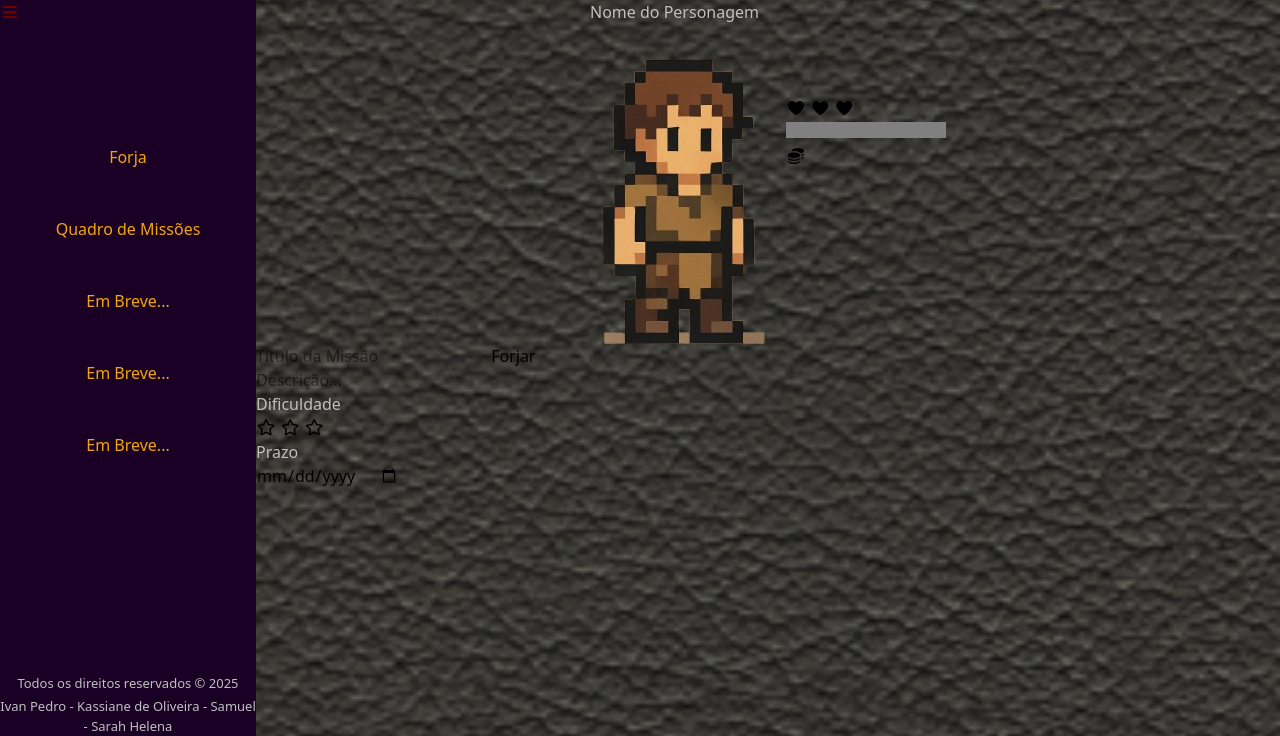
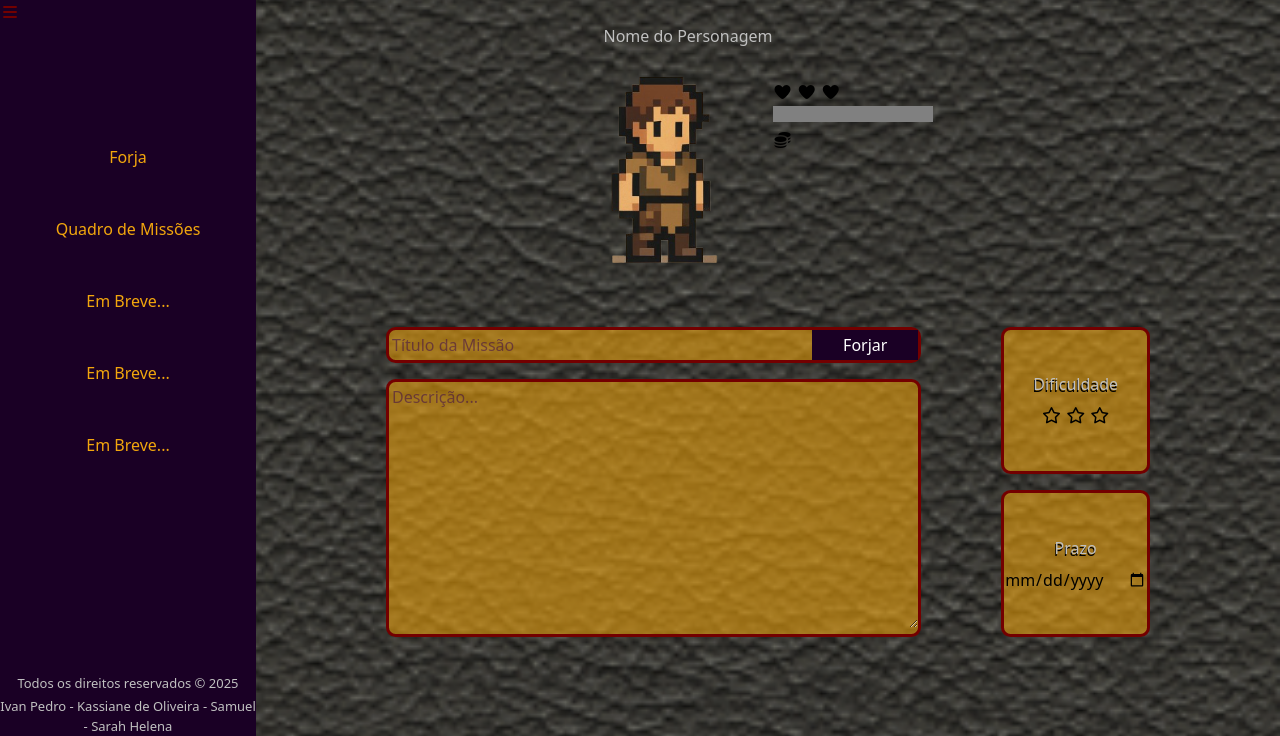
Before and after one commit to IvanPSG-BR/Tasksmith-TCC, a PHP site: template src/Views/game/task-forge.php in a window 1280 px wide. Shown: the part 64-800 px from the top of the page. Run offline with PHP 8.4, Linux system fonts and the light colour scheme; the template is opened without the code that fills it, so the values that code supplies are empty; style sheets or scripts are compiled from the project's sources; some libraries are stand-ins or nearby versions.

Commit message:
Implementação do formulário de criação de tarefas
- Adição do formulário de criação de tarefas na página `task-forge`.
- Implementação da lógica no `GameController` para salvar os dados da nova tarefa.
- Desenvolvimento do script para seleção de dificuldade com feedback visual.
- Estilização do novo formulário para se adequar à identidade visual.
- Alteração do redirecionamento para a própria página `task-forge` após a criação.

```diff
--- a/src/Controllers/GameController.php
+++ b/src/Controllers/GameController.php
@@ -128,7 +128,7 @@ class GameController {
             $taskModel = new Task();
             $taskModel->create($task_data);
 
-            header("Location: /game/task-board");
+            header("Location: /game/task-forge");
             exit;
         } catch (Exception $e) {
             header("HTTP/1.1 500 Internal Server Error");
--- a/src/Views/game/task-forge.php
+++ b/src/Views/game/task-forge.php
@@ -81,29 +81,60 @@
             <div>
                 <form action="/game/task-forge" method="post">
                     <div>
-                        <div>
-                            <input type="text" name="" id="" placeholder="Título da Missão">
+                        <div class="main-data task-name">
+                            <input type="text" name="task_name" id="task_name" placeholder="Título da Missão" required>
                             <button type="submit">Forjar</button>
                         </div>
-                        <div>
-                            <input type="text" name="" id="" placeholder="Descrição...">
+                        <div class="main-data task-description">
+                            <textarea type="text" name="task_description" id="task_description" placeholder="Descrição..." cols=55 rows=10></textarea>
                         </div>
                     </div>
                     <div>
-                        <div>
+                        <div class="secondary-data task-difficulty">
+                            <script>
+                                function setTaskDifficulty(difficulty) {
+                                    document.getElementById('task_difficulty').value = difficulty;
+                                    switch (difficulty) {
+                                        case 1:
+                                            document.getElementById('easy').classList.add('text-red-900');
+                                            document.getElementById('medium').classList.remove('text-red-900');
+                                            document.getElementById('hard').classList.remove('text-red-900');
+                                            break;
+                                        case 2:
+                                            document.getElementById('easy').classList.add('text-red-900');
+                                            document.getElementById('medium').classList.add('text-red-900');
+                                            document.getElementById('hard').classList.remove('text-red-900');
+                                            break;
+                                        case 3:
+                                            document.getElementById('easy').classList.add('text-red-900');
+                                            document.getElementById('medium').classList.add('text-red-900');
+                                            document.getElementById('hard').classList.add('text-red-900');
+                                            break;
+
+                                        default:
+                                            break;
+                                    }
+                                }
+                            </script>
+
                             <h3>Dificuldade</h3>
-                            <div>
-                                <input type="hidden" name="selected_difficulty" id="selected_difficulty">
-                                <button onclick="difficulty = 1">
-                                    <i class="fa-regular fa-star"></i>
+                            <div id="difficulty_btns">
+                                <input type="hidden" name="task_difficulty" id="task_difficulty" required>
+
+                                <button type="button" onclick="setTaskDifficulty(1)">
+                                    <i class="fa-regular fa-star" id="easy"></i>
                                 </button>
-                                <button onclick="difficulty = 2"><i class="fa-regular fa-star"></i></button>
-                                <button onclick="difficulty = 3"><i class="fa-regular fa-star"></i></button>
+                                <button type="button" onclick="setTaskDifficulty(2)">
+                                    <i class="fa-regular fa-star" id="medium"></i>
+                                </button>
+                                <button type="button" onclick="setTaskDifficulty(3)">
+                                    <i class="fa-regular fa-star" id="hard"></i>
+                                </button>
                             </div>
                         </div>
-                        <div>
+                        <div class="secondary-data timeout">
                             <h3>Prazo</h3>
-                            <input type="date" name="" id="">
+                            <input type="date" name="task_timeout" id="task_timeout" required>
                         </div>
                     </div>
                 </form>
--- a/src/assets/css/pages/control-panel.css
+++ b/src/assets/css/pages/control-panel.css
@@ -124,10 +124,12 @@ aside > div{
     width: 80vw;
     display: flex;
     flex-direction: column;
+    gap: 4rem;
 }
 
 #container > div{
     display: flex;
+    width: 100%;
 }
 
 #info{
@@ -137,7 +139,12 @@ aside > div{
 .character{
     display: flex;
     flex-direction: column;
+    padding-top: 1.5rem;
     gap: 1rem;
+}
+
+.character > img{
+    width: 8rem;
 }
 
 .stats{
@@ -145,5 +152,63 @@ aside > div{
     display: flex;
     flex-direction: column;
     justify-content: start;
-    padding-top: 6rem;
+    padding-top: 5rem;
 }
+
+form{
+    width: 100%;
+    height: 100%;
+    display: flex;
+    justify-content: center;
+    gap: 5rem;
+}
+
+#task-forge form > div{
+    display: flex;
+    flex-direction: column;
+    gap: 1rem;
+}
+
+#task-forge .main-data, .secondary-data{
+    background-color: #f2a60d90;
+    border: solid 0.2rem #730000;
+    border-radius: 0.6rem;
+}
+
+#task-forge .main-data{
+    width: 100%;
+}
+
+#task-forge #task_name, #task_description{
+    outline: none;
+    padding: 0.2rem;
+    color: #34004b;
+}
+
+#task-forge .task-name{
+    display: flex;
+    justify-content: space-between;
+}
+
+#task-forge .task-name > button{
+    width: 20%;
+    background-color: #1a0025;
+    color: #ffffff;
+}
+
+#task-forge .secondary-data{
+    width: 100%;
+    height: 50%;
+}
+
+#task-forge .secondary-data{
+    display: flex;
+    flex-direction: column;
+    justify-content: center;
+    align-items: center;
+    gap: 0.5rem;
+}
+
+#task-forge .secondary-data > h3{
+    text-shadow: #000000 -0.05rem 0.1rem;
+}
```
